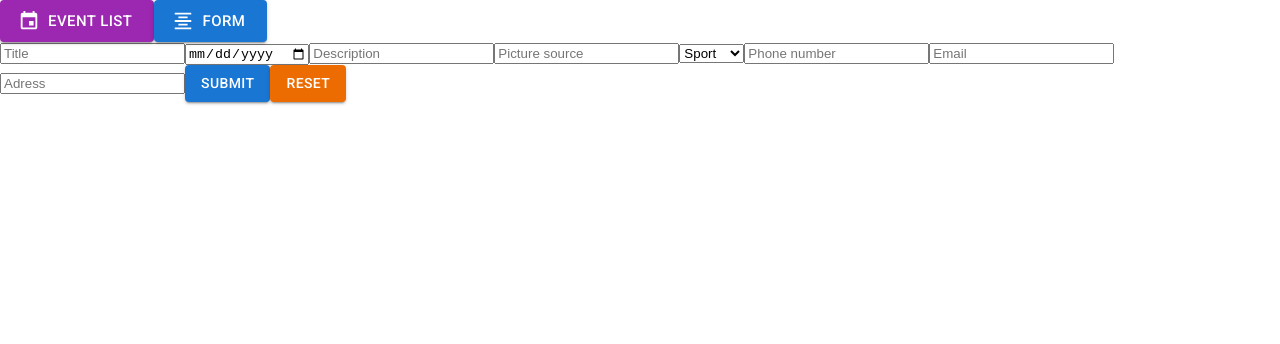
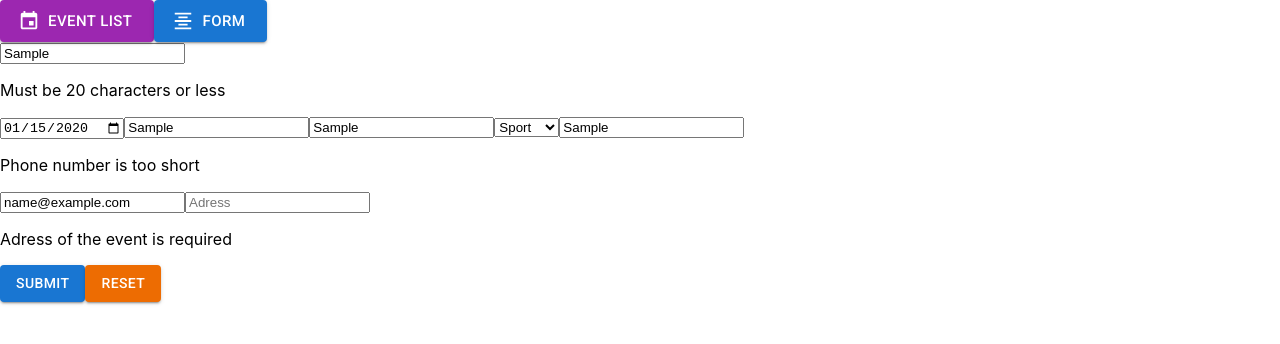
Before and after one commit to tsmolarczyk/your-event, a React (Create React App) app: page /form in a window 1280 px wide. Both pictures are taken after typing "Sample", "2020-01-15", "Sample", "Sample", "Sample", "name@example.com" into the empty fields and a click on the button "SUBMIT". Shown: the top 344 px of the page. Built offline with nearby package versions, Linux system fonts and the light colour scheme.

Commit message:
validation in AddEventForm done

```diff
--- a/src/App.tsx
+++ b/src/App.tsx
@@ -1,8 +1,8 @@
-import { EventsList } from './pages/EventsList';
+import { EventsList } from './pages/Events/EventsList';
 import { NavBar } from './components/Navigation/NavBar';
 import { Routes, Route } from 'react-router-dom';
 import { Footer } from './components/Footer/Footer';
-import { AddEventForm } from './pages/AddEventForm';
+import { AddEventForm } from './pages/Form/AddEventForm';
 import { BrowserRouter } from 'react-router-dom';
 
 function App() {
--- /dev/null
+++ b/src/pages/Events/PostNewEvent.tsx
@@ -0,0 +1,5 @@
+const PostNewEvent = () => {
+  return <div></div>;
+};
+
+export { PostNewEvent };
--- a/src/pages/AddEventForm.tsx
+++ b/src/pages/Form/AddEventForm.tsx
@@ -35,17 +35,27 @@ const AddEventForm = () => {
       email: '',
       place: '',
     },
-    // validationSchema: Yup.object({
-    //   email: Yup.string()
-    //     .email('lol')
-    //     .max(15, 'Must be 15 or less characters')
-    //     .required('Required'),
-    // }),
+    validationSchema: Yup.object({
+      title: Yup.string()
+        .max(5, 'Must be 20 characters or less')
+        .required('Required'),
+      description: Yup.string().required('Description is required'),
+      picture: Yup.string().required('Add a picture'),
+      phone: Yup.string()
+        .max(10, 'Phone number is too long')
+        .min(7, 'Phone number is too short')
+        .required('Phone number is required'),
+      email: Yup.string()
+        .email('Must be valid email adress')
+        .required('Email is required'),
+      place: Yup.string().required('Adress of the event is required'),
+    }),
     onSubmit: (values) => {
       console.log(values);
     },
   });
 
+  console.log(formik.errors);
   return (
     <div>
       <Formik
@@ -64,6 +74,10 @@ const AddEventForm = () => {
               onChange={formik.handleChange}
               value={formik.values.title}
             />
+            {formik.errors.title && formik.touched.title ? (
+              <p>{formik.errors.title}</p>
+            ) : null}
+
             <Field
               type='date'
               id='date'
@@ -72,6 +86,10 @@ const AddEventForm = () => {
               onChange={formik.handleChange}
               value={formik.values.date}
             />
+            {formik.errors.date && formik.touched.date ? (
+              <p>{formik.errors.date}</p>
+            ) : null}
+
             <Field
               type='text'
               id='description'
@@ -80,6 +98,9 @@ const AddEventForm = () => {
               onChange={formik.handleChange}
               value={formik.values.description}
             />
+            {formik.errors.description && formik.touched.description ? (
+              <p>{formik.errors.description}</p>
+            ) : null}
 
             <Field
               type='text'
@@ -89,6 +110,9 @@ const AddEventForm = () => {
               onChange={formik.handleChange}
               value={formik.values.picture}
             />
+            {formik.errors.picture && formik.touched.picture ? (
+              <p>{formik.errors.picture}</p>
+            ) : null}
 
             <Field
               as='select'
@@ -109,6 +133,9 @@ const AddEventForm = () => {
               onChange={formik.handleChange}
               value={formik.values.phone}
             />
+            {formik.errors.phone && formik.touched.phone ? (
+              <p>{formik.errors.phone}</p>
+            ) : null}
 
             <Field
               type='email'
@@ -121,7 +148,6 @@ const AddEventForm = () => {
             {formik.errors.email && formik.touched.email ? (
               <p>{formik.errors.email}</p>
             ) : null}
-            {/* {errors.email && touched.email && <div>{errors.email}</div>} */}
 
             <Field
               type='text'
@@ -131,12 +157,11 @@ const AddEventForm = () => {
               onChange={formik.handleChange}
               value={formik.values.place}
             />
+            {formik.errors.place && formik.touched.place ? (
+              <p>{formik.errors.place}</p>
+            ) : null}
 
-            <Button
-              variant='contained'
-              type='submit'
-              onClick={formik.handleReset}
-            >
+            <Button variant='contained' type='submit'>
               Submit
             </Button>
 
```
Also changed, not shown: src/pages/Events/EventsList.tsx (renamed from src/pages/EventsList.tsx).
